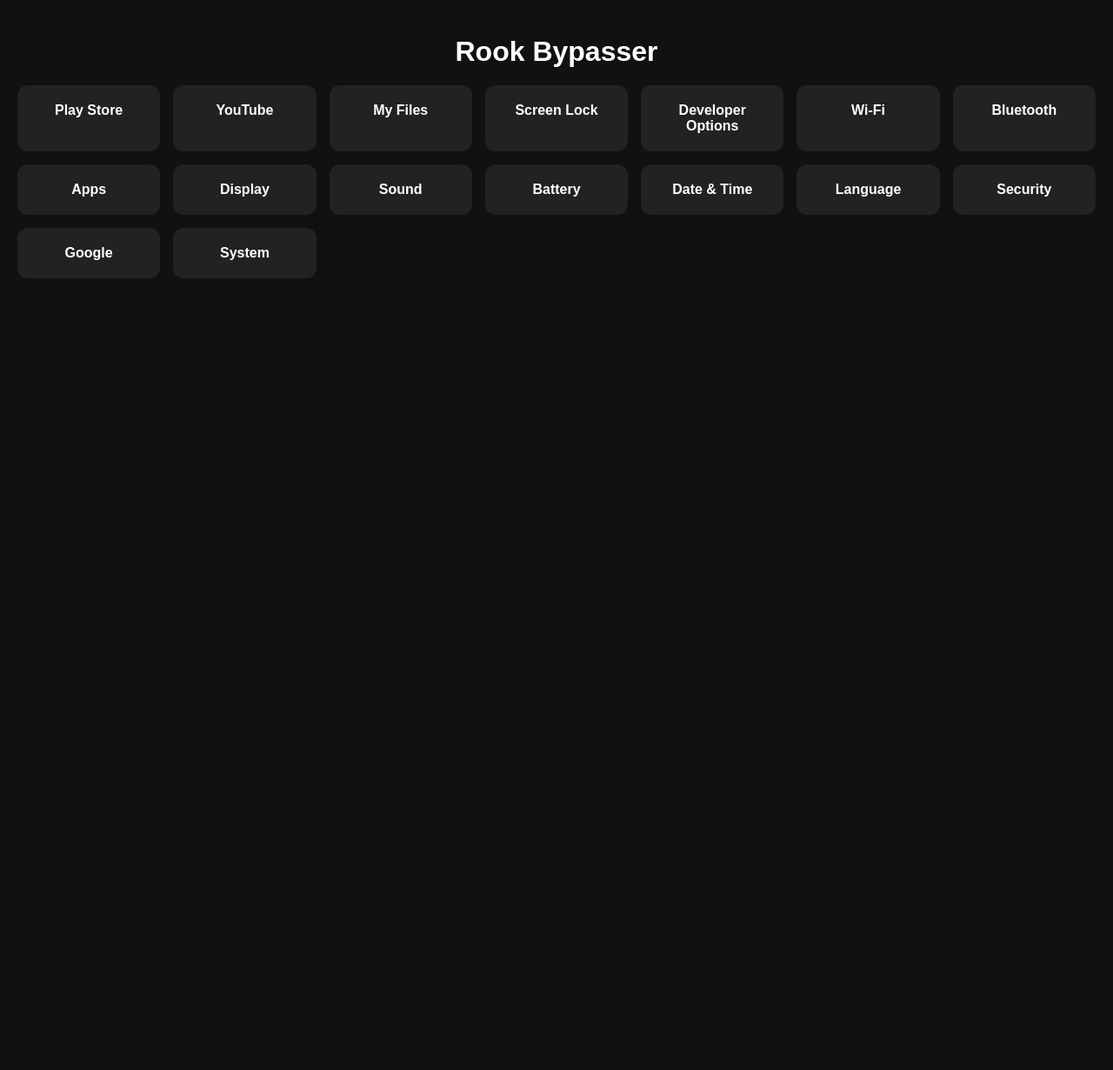
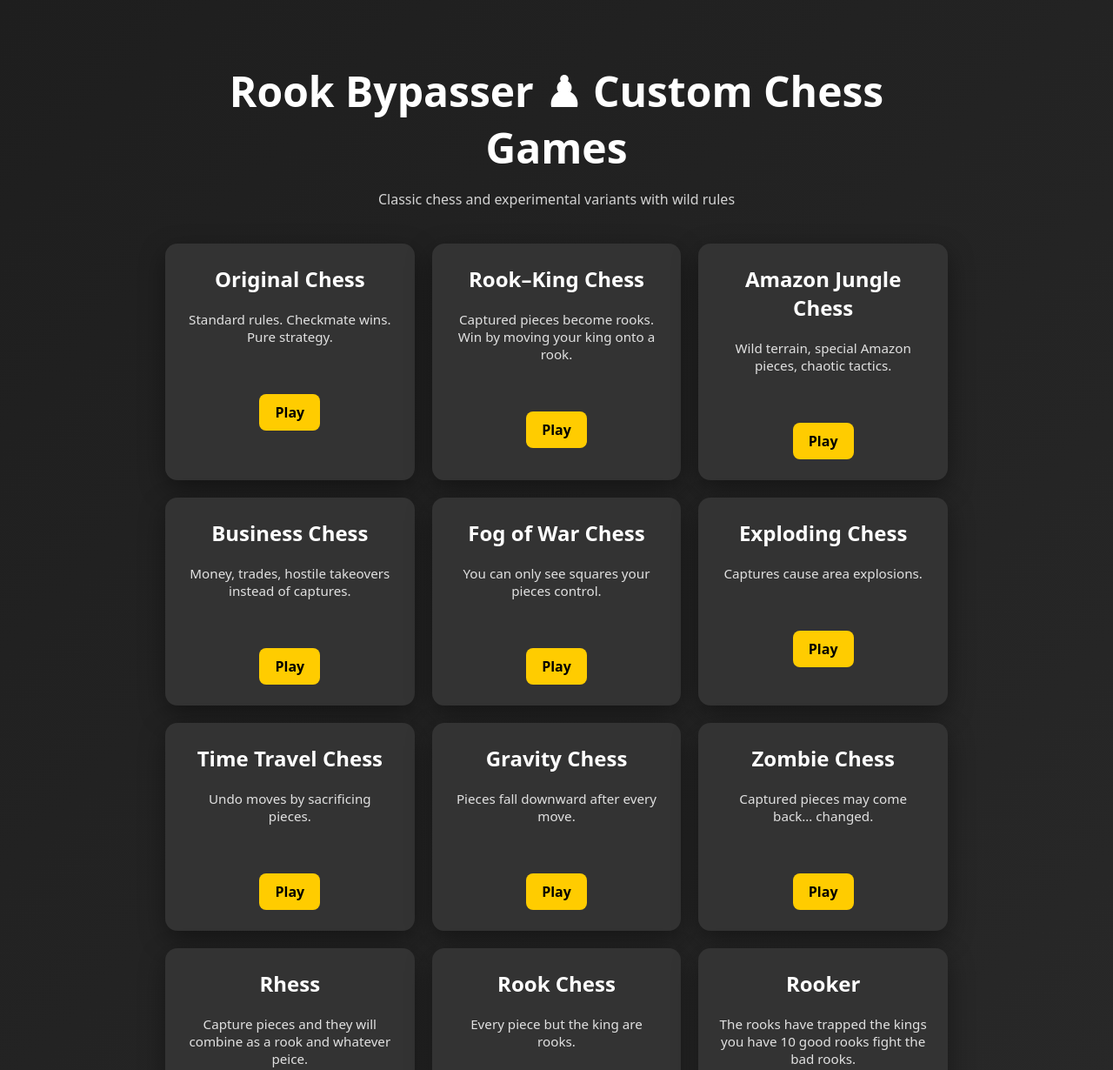
Before and after one commit to project-zipper/rookbypass, a plain HTML site: page index.html in a window 1280 px wide. Shown: the top 1230 px of the page at 87% size. Before the commit the page ends 800 px from the top, so only its background shows below. Drawn offline with Linux system fonts and the light colour scheme.

Commit message:
Refactor index.html with new layout and styles

```diff
--- a/index.html
+++ b/index.html
@@ -4,103 +4,196 @@
 <meta charset="UTF-8">
 <title>Rook Bypasser</title>
 <meta name="viewport" content="width=device-width, initial-scale=1.0">
+
 <style>
   body {
-      font-family: Arial, sans-serif;
-      background: #111;
-      color: #fff;
     margin: 0;
-      padding: 20px;
+    font-family: system-ui, sans-serif;
+    background: linear-gradient(135deg, #1e1e1e, #2b2b2b);
+    color: white;
+    display: flex;
+    justify-content: center;
+    min-height: 100vh;
   }
+
+  .container {
+    max-width: 900px;
+    width: 100%;
+    padding: 40px 20px;
+    text-align: center;
+  }
+
   h1 {
-      text-align: center;
-      margin-bottom: 20px;
+    font-size: 3rem;
+    margin-bottom: 10px;
   }
+
+  p {
+    opacity: 0.8;
+    margin-bottom: 40px;
+  }
+
   .grid {
     display: grid;
-      grid-template-columns: repeat(auto-fill, minmax(150px, 1fr));
-      gap: 15px;
+    grid-template-columns: repeat(auto-fit, minmax(240px, 1fr));
+    gap: 20px;
   }
-    a {
-      display: block;
-      text-align: center;
-      padding: 20px;
-      background: #222;
-      border-radius: 12px;
+
+  .card {
+    background: #333;
+    border-radius: 14px;
+    padding: 24px;
+    box-shadow: 0 10px 30px rgba(0,0,0,0.4);
+    transition: transform 0.2s ease, box-shadow 0.2s ease;
+  }
+
+  .card:hover {
+    transform: translateY(-6px);
+    box-shadow: 0 16px 40px rgba(0,0,0,0.6);
+  }
+
+  .card h2 {
+    margin-top: 0;
+  }
+
+  .card p {
+    font-size: 0.95rem;
+    opacity: 0.85;
+  }
+
+  .card a {
+    display: inline-block;
+    margin-top: 16px;
+    padding: 10px 18px;
+    border-radius: 8px;
+    background: #ffcc00;
+    color: #000;
+    font-weight: bold;
     text-decoration: none;
-      color: #fff;
-      font-weight: bold;
   }
-    a:hover {
-      background: #333;
+
+  .card a:hover {
+    background: #ffd633;
+  }
+
+  footer {
+    margin-top: 50px;
+    opacity: 0.6;
+    font-size: 0.9rem;
   }
 </style>
 </head>
 <body>
 
-<h1>Rook Bypasser</h1>
+<div class="container">
+  <h1> Rook Bypasser ♟ Custom Chess Games</h1>
+  <p>Classic chess and experimental variants with wild rules</p>
 
   <div class="grid">
 
-  <!-- Apps -->
-  <a href="intent://com.android.vending/#Intent;scheme=android-app;end">Play Store</a>
-  <a href="intent://com.google.android.youtube/#Intent;scheme=android-app;end">YouTube</a>
-  <a href="intent://com.sec.android.app.myfiles/#Intent;scheme=android-app;end">My Files</a>
+    <!-- Original Chess -->
+    <div class="card">
+      <h2>Original Chess</h2>
+      <p>Standard rules. Checkmate wins. Pure strategy.</p>
+      <a href="chess.html">Play</a>
+    </div>
 
-  <!-- Screen lock (special Google intent) -->
-  <a href="intent://com.google.android.gms/#Intent;scheme=promote_smartlock_scheme;end">
-    Screen Lock
-  </a>
+    <!-- Rook–King Variant -->
+    <div class="card">
+      <h2>Rook–King Chess</h2>
+      <p>Captured pieces become rooks. Win by moving your king onto a rook.</p>
+      <a href="rook-king.html">Play</a>
+    </div>
 
-  <!-- REAL Settings option pages -->
-  <a href="intent://com.android.settings/#Intent;scheme=android-app;action=android.settings.DEVELOPMENT_SETTINGS;end">
-    Developer Options
-  </a>
+    <!-- Amazon Jungle -->
+    <div class="card">
+      <h2>Amazon Jungle Chess</h2>
+      <p>Wild terrain, special Amazon pieces, chaotic tactics.</p>
+      <a href="amazon.html">Play</a>
+    </div>
 
-  <a href="intent://com.android.settings/#Intent;scheme=android-app;action=android.settings.WIFI_SETTINGS;end">
-    Wi-Fi
-  </a>
+    <!-- Business Chess -->
+    <div class="card">
+      <h2>Business Chess</h2>
+      <p>Money, trades, hostile takeovers instead of captures.</p>
+      <a href="bussiness.html">Play</a>
+    </div>
 
-  <a href="intent://com.android.settings/#Intent;scheme=android-app;action=android.settings.BLUETOOTH_SETTINGS;end">
-    Bluetooth
-  </a>
+    <!-- Variant 1 -->
+    <div class="card">
+      <h2>Fog of War Chess</h2>
+      <p>You can only see squares your pieces control.</p>
+      <a href="fog.html">Play</a>
+    </div>
 
-  <a href="intent://com.android.settings/#Intent;scheme=android-app;action=android.settings.APPLICATION_SETTINGS;end">
-    Apps
-  </a>
+    <!-- Variant 2 -->
+    <div class="card">
+      <h2>Exploding Chess</h2>
+      <p>Captures cause area explosions.</p>
+      <a href="explode.html">Play</a>
+    </div>
 
-  <a href="intent://com.android.settings/#Intent;scheme=android-app;action=android.settings.DISPLAY_SETTINGS;end">
-    Display
-  </a>
+    <!-- Variant 3 -->
+    <div class="card">
+      <h2>Time Travel Chess</h2>
+      <p>Undo moves by sacrificing pieces.</p>
+      <a href="time.html">Play</a>
+    </div>
 
-  <a href="intent://com.android.settings/#Intent;scheme=android-app;action=android.settings.SOUND_SETTINGS;end">
-    Sound
-  </a>
+    <!-- Variant 4 -->
+    <div class="card">
+      <h2>Gravity Chess</h2>
+      <p>Pieces fall downward after every move.</p>
+      <a href="gravity.html">Play</a>
+    </div>
 
-  <a href="intent://com.android.settings/#Intent;scheme=android-app;action=android.settings.BATTERY_SAVER_SETTINGS;end">
-    Battery
-  </a>
+    <!-- Variant 5 -->
+    <div class="card">
+      <h2>Zombie Chess</h2>
+      <p>Captured pieces may come back… changed.</p>
+      <a href="zombie.html">Play</a>
+    </div>
 
-  <a href="intent://com.android.settings/#Intent;scheme=android-app;action=android.settings.DATE_SETTINGS;end">
-    Date & Time
-  </a>
+      <!-- Variant 6 -->
+    <div class="card">
+      <h2>Rhess</h2>
+      <p>Capture pieces and they will combine as a rook and whatever peice.</p>
+      <a href="rookcombiner.html">Play</a>
+    </div>
 
-  <a href="intent://com.android.settings/#Intent;scheme=android-app;action=android.settings.LOCALE_SETTINGS;end">
-    Language
-  </a>
+      <!-- Variant 7 -->
+    <div class="card">
+      <h2> Rook Chess</h2>
+      <p>Every piece but the king are rooks.</p>
+      <a href="rookchess.html">Play</a>
+    </div>
 
-  <a href="intent://com.android.settings/#Intent;scheme=android-app;action=android.settings.SECURITY_SETTINGS;end">
-    Security
-  </a>
+      <!-- Variant 8 -->
+    <div class="card">
+      <h2>Rooker</h2>
+      <p>The rooks have trapped the kings you have 10 good rooks fight the bad rooks.</p>
+      <a href="rooker.html">Play</a>
+    </div>
 
-  <a href="intent://com.android.settings/#Intent;scheme=android-app;action=com.google.android.gms.settings.SETTINGS;end">
-    Google
-  </a>
 
-  <a href="intent://com.android.settings/#Intent;scheme=android-app;action=android.settings.SYSTEM_SETTINGS;end">
-    System
-  </a>
+      <!-- Variant 9 -->
+    <div class="card">
+      <h2>New Chess</h2>
+      <p>Our Chess 2.0 with new pieces.</p>
+      <a href="chessnew.html">Play</a>
 
+        <!-- Variant 10 -->
+    <div class="card">
+      <h2>Robined Chess</h2>
+      <p>Every piece including the king have been combined with an rook can you capture both rooks of your opponent to win.</p>
+      <a href="robined.html">Play</a>
+    </div>
+    </div>
+  </div>
+
+  <footer>
+    Built for future chaos ♜
+  </footer>
 </div>
 
 </body>
```
Lines whose indentation alone changed are shown as unchanged.
